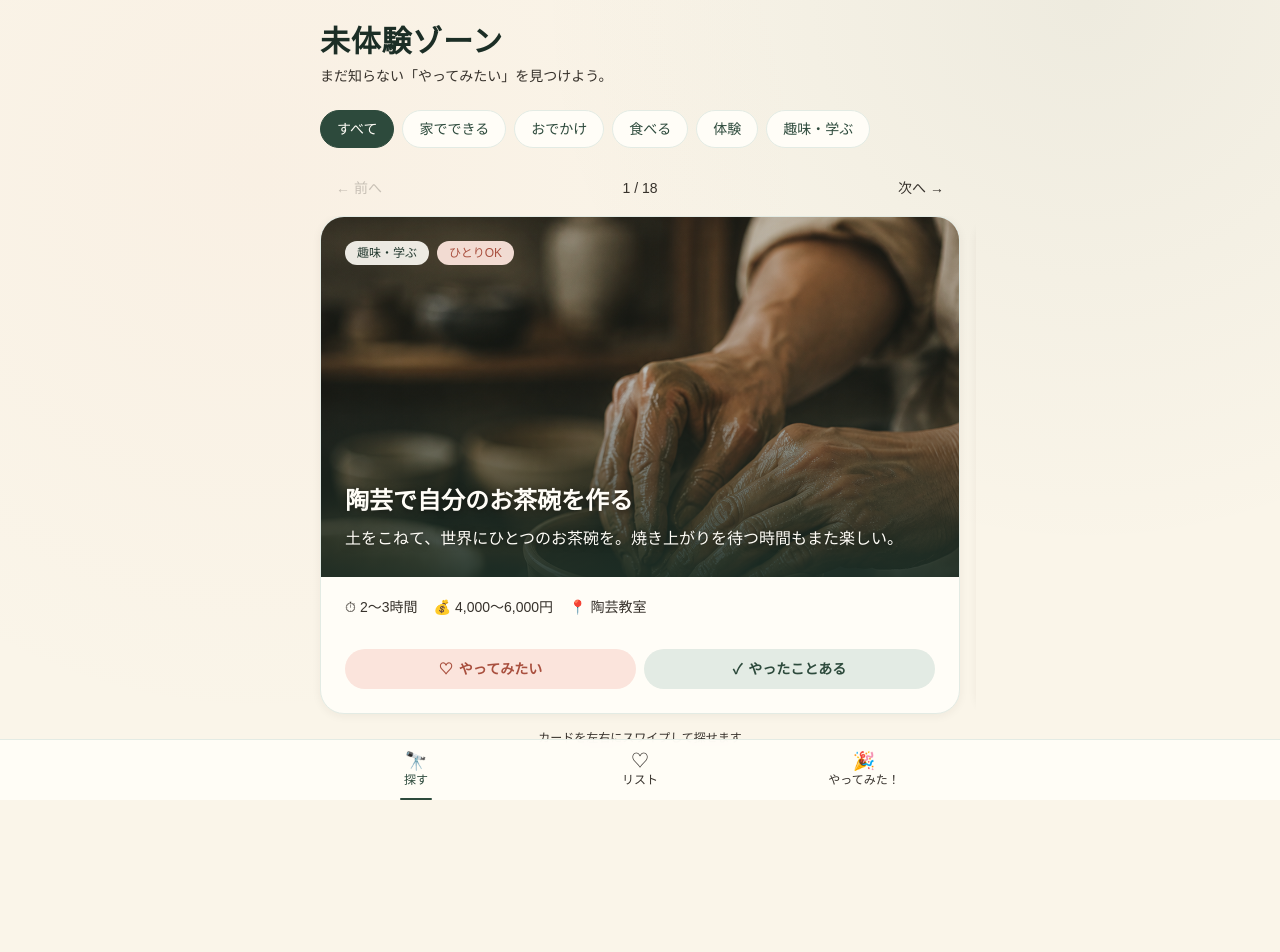
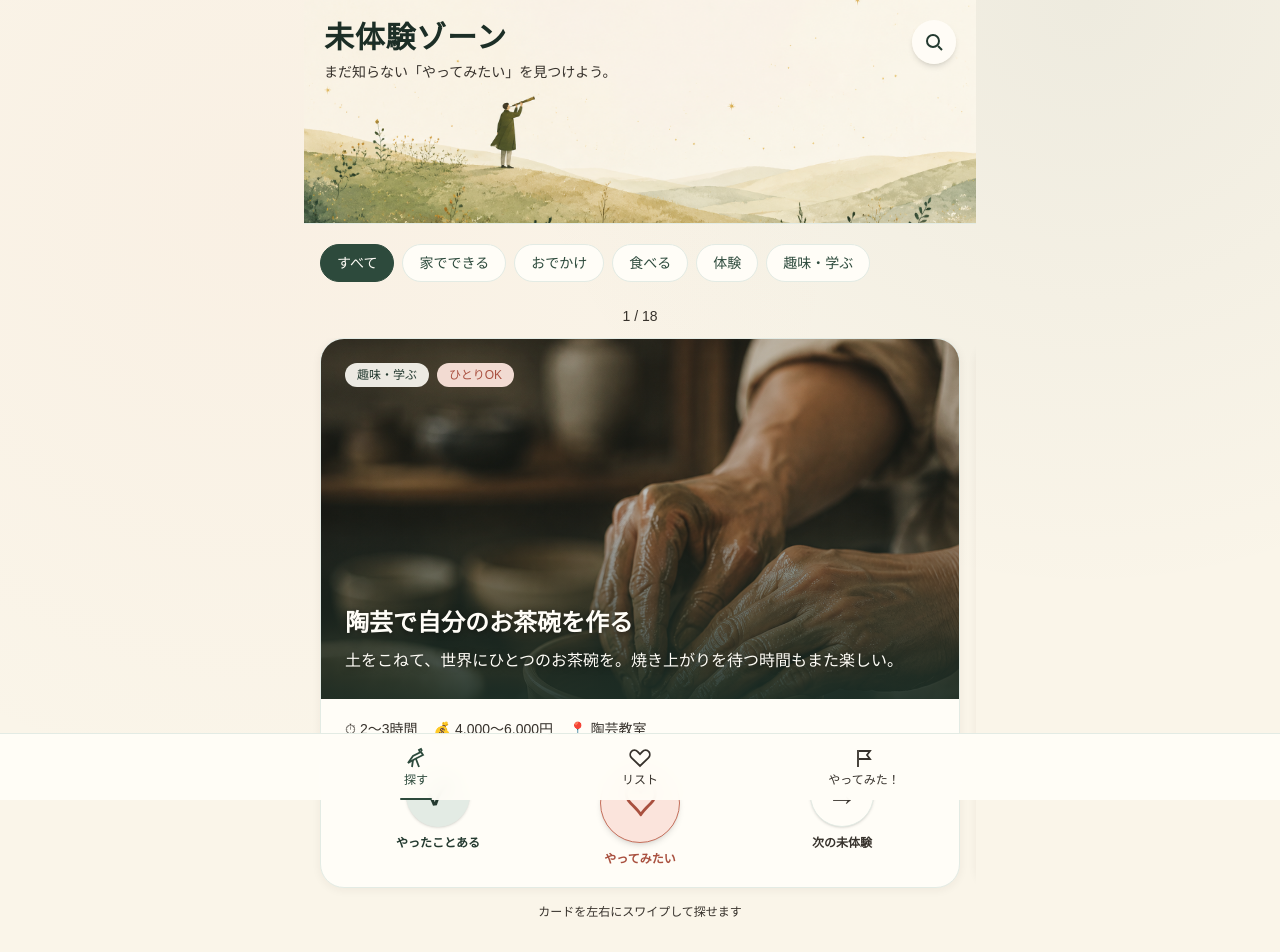
Before and after one commit to asbepartners/mitaiken, a Next.js app: page / in a window 1280 px wide. Shown: the top 952 px of the page. Before the commit the page ends 858 px from the top, so only its background shows below. Built offline with nearby package versions, Linux system fonts and the light colour scheme.

Commit message:
Complete Sprint 3 experience UI

```diff
--- a/src/app/globals.css
+++ b/src/app/globals.css
@@ -64,6 +64,14 @@ body {
   }
 }
 
+@keyframes heart-pop {
+  0% { transform: scale(0.75); }
+  55% { transform: scale(1.18); }
+  100% { transform: scale(1); }
+}
+
+.heart-pop { animation: heart-pop 320ms ease-out; }
+
 ::-webkit-scrollbar {
   width: 8px;
 }
--- a/src/components/BottomNav.tsx
+++ b/src/components/BottomNav.tsx
@@ -9,11 +9,17 @@ interface BottomNavProps {
   triedCount: number;
 }
 
-const TABS: { key: Tab; label: string; icon: string }[] = [
-  { key: "explore", label: "探す", icon: "🔭" },
-  { key: "wishlist", label: "リスト", icon: "♡" },
-  { key: "tried", label: "やってみた！", icon: "🎉" },
+const TABS: { key: Tab; label: string }[] = [
+  { key: "explore", label: "探す" },
+  { key: "wishlist", label: "リスト" },
+  { key: "tried", label: "やってみた！" },
 ];
+
+function NavIcon({ tab }: { tab: Tab }) {
+  if (tab === "explore") return <svg viewBox="0 0 24 24"><path d="m4 17 5-7 8-4 2 3-8 4-7 4Z"/><path d="m9 14-1 7m4-8 3 8M16 6l-1-2 2-1 1 2"/></svg>;
+  if (tab === "wishlist") return <svg viewBox="0 0 24 24"><path d="M20.8 5.7c-1.6-2-4.7-2-6.4-.1L12 8.2 9.6 5.6c-1.7-1.9-4.8-1.9-6.4.1-1.5 1.8-1.2 4.5.4 6.1L12 20l8.4-8.2c1.6-1.6 1.9-4.3.4-6.1Z"/></svg>;
+  return <svg viewBox="0 0 24 24"><path d="M6 21V4m1 1h11l-3 4 3 4H7"/></svg>;
+}
 
 export function BottomNav({ active, onChange, wishlistCount, triedCount }: BottomNavProps) {
   const counts: Record<Tab, number | null> = {
@@ -37,8 +43,8 @@ export function BottomNav({ active, onChange, wishlistCount, triedCount }: Botto
                 isActive ? "text-green-800" : "text-ink-soft"
               }`}
             >
-              <span className="text-lg leading-none" aria-hidden>
-                {tab.icon}
+              <span className="h-6 w-6 [&_svg]:h-full [&_svg]:w-full [&_svg]:fill-none [&_svg]:stroke-current [&_svg]:stroke-[1.8] [&_svg]:stroke-linecap-round [&_svg]:stroke-linejoin-round" aria-hidden>
+                <NavIcon tab={tab.key} />
               </span>
               <span>{tab.label}</span>
               {!!count && (
--- a/src/components/ExperienceCard.tsx
+++ b/src/components/ExperienceCard.tsx
@@ -8,6 +8,7 @@ interface ExperienceCardProps {
   experience: Experience;
   entry?: StatusEntry;
   variant?: "default" | "featured";
+  onNext?: () => void;
   onToggleWishlist: (id: string) => void;
   onRequestMarkTried: (id: string) => void;
   onUndoTried: (id: string) => void;
@@ -17,6 +18,7 @@ export function ExperienceCard({
   experience,
   entry,
   variant = "default",
+  onNext,
   onToggleWishlist,
   onRequestMarkTried,
   onUndoTried,
@@ -116,7 +118,22 @@ export function ExperienceCard({
         </div>
       </dl>
 
-      {isTried && entry?.status === "cleared" ? (
+      {isFeatured ? (
+        <div className={`${hasHero ? "mx-5 mb-5" : ""} mt-auto flex items-start justify-around gap-2 pt-6`}>
+          <button type="button" onClick={() => onRequestMarkTried(experience.id)} className="group flex w-24 flex-col items-center gap-2 text-xs font-bold text-green-900">
+            <span className="flex h-16 w-16 items-center justify-center rounded-full border border-green-100 bg-green-100 text-3xl shadow-sm transition-transform group-active:scale-90">✓</span>
+            やったことある
+          </button>
+          <button type="button" onClick={() => onToggleWishlist(experience.id)} aria-pressed={isWishlisted} className="group flex w-24 flex-col items-center gap-2 text-xs font-bold text-coral-500">
+            <span key={isWishlisted ? "liked" : "idle"} className={`flex h-20 w-20 items-center justify-center rounded-full border border-coral-400 bg-coral-100 text-4xl shadow-md transition-colors group-active:scale-90 ${isWishlisted ? "heart-pop bg-coral-500 text-paper" : ""}`}>{isWishlisted ? "♥" : "♡"}</span>
+            やってみたい
+          </button>
+          <button type="button" onClick={onNext} disabled={!onNext} className="group flex w-24 flex-col items-center gap-2 text-xs font-bold text-ink-soft disabled:opacity-30">
+            <span className="flex h-16 w-16 items-center justify-center rounded-full border border-green-100 bg-paper text-3xl shadow-sm transition-transform group-active:scale-90">→</span>
+            次の未体験
+          </button>
+        </div>
+      ) : isTried && entry?.status === "cleared" ? (
         <div className={`${hasHero ? "mx-6 mb-6" : ""} ${isFeatured ? "mt-auto pt-8" : "mt-4"} flex items-center justify-between gap-3`}>
           <p className="text-xs text-ink-soft">{formatTiming(entry.timing)}にやってみた</p>
           <button
--- a/src/components/ExploreView.tsx
+++ b/src/components/ExploreView.tsx
@@ -21,12 +21,18 @@ export function ExploreView({
 }: ExploreViewProps) {
   const [category, setCategory] = useState<CategoryFilterValue>("all");
   const [currentIndex, setCurrentIndex] = useState(0);
+  const [searchOpen, setSearchOpen] = useState(false);
+  const [query, setQuery] = useState("");
   const carouselRef = useRef<HTMLDivElement>(null);
 
   const filtered = useMemo(() => {
-    if (category === "all") return experiences;
-    return experiences.filter((experience) => experience.category === category);
-  }, [category]);
+    const normalizedQuery = query.trim().toLocaleLowerCase("ja");
+    return experiences.filter((experience) => {
+      const matchesCategory = category === "all" || experience.category === category;
+      const searchable = `${experience.title} ${experience.description} ${experience.place}`.toLocaleLowerCase("ja");
+      return matchesCategory && (!normalizedQuery || searchable.includes(normalizedQuery));
+    });
+  }, [category, query]);
 
   function handleCategoryChange(nextCategory: CategoryFilterValue) {
     setCategory(nextCategory);
@@ -58,11 +64,25 @@ export function ExploreView({
 
   return (
     <div className="px-4 pb-4 pt-6">
-      <header className="mb-6">
-        <h1 className="text-3xl font-bold tracking-wide text-green-950">未体験ゾーン</h1>
-        <p className="mt-1.5 text-sm text-ink-soft">
-          まだ知らない「やってみたい」を見つけよう。
-        </p>
+      <header className="relative -mx-4 -mt-6 mb-5 h-56 overflow-hidden border-b border-green-100">
+        {/* eslint-disable-next-line @next/next/no-img-element */}
+        <img src={`${process.env.NODE_ENV === "production" ? "/mitaiken" : ""}/header-explore.png`} alt="" className="absolute inset-0 h-full w-full object-cover" />
+        <div className="absolute inset-x-0 top-0 flex items-start justify-between p-5">
+          <div>
+            <h1 className="text-3xl font-bold tracking-wide text-green-950">未体験ゾーン</h1>
+            <p className="mt-1.5 text-sm font-medium text-ink-soft">まだ知らない「やってみたい」を見つけよう。</p>
+          </div>
+          <button type="button" onClick={() => setSearchOpen(true)} aria-label="未体験を検索" className="flex h-11 w-11 shrink-0 items-center justify-center rounded-full bg-paper/95 text-green-900 shadow-md">
+            <svg viewBox="0 0 24 24" className="h-6 w-6 fill-none stroke-current stroke-2"><circle cx="11" cy="11" r="6"/><path d="m16 16 4 4"/></svg>
+          </button>
+        </div>
+        {searchOpen && (
+          <div className="absolute inset-x-4 top-4 flex items-center gap-2 rounded-full bg-paper p-2 shadow-lg">
+            <button type="button" onClick={() => { setSearchOpen(false); setQuery(""); }} aria-label="検索を閉じる" className="h-9 w-9 text-xl">←</button>
+            <input autoFocus value={query} onChange={(event) => { setQuery(event.target.value); setCurrentIndex(0); carouselRef.current?.scrollTo({ left: 0 }); }} placeholder="陶芸、プラネタリウム…" className="min-w-0 flex-1 bg-transparent px-1 text-base text-ink outline-none" />
+            {query && <button type="button" onClick={() => setQuery("")} className="h-9 w-9 text-xl" aria-label="検索語を消す">×</button>}
+          </div>
+        )}
       </header>
 
       <div className="mb-5">
@@ -71,26 +91,8 @@ export function ExploreView({
 
       {filtered.length > 0 && (
         <>
-          <div className="mb-3 flex items-center justify-between px-1 text-sm font-medium text-ink-soft">
-            <button
-              type="button"
-              onClick={() => scrollToCard(currentIndex - 1)}
-              disabled={currentIndex === 0}
-              className="rounded-full px-3 py-1.5 disabled:opacity-25"
-              aria-label="前の未体験を見る"
-            >
-              ← 前へ
-            </button>
+          <div className="mb-3 flex items-center justify-center px-1 text-sm font-medium text-ink-soft">
             <span aria-live="polite">{currentIndex + 1} / {filtered.length}</span>
-            <button
-              type="button"
-              onClick={() => scrollToCard(currentIndex + 1)}
-              disabled={currentIndex === filtered.length - 1}
-              className="rounded-full px-3 py-1.5 disabled:opacity-25"
-              aria-label="次の未体験を見る"
-            >
-              次へ →
-            </button>
           </div>
 
           <div
@@ -104,6 +106,7 @@ export function ExploreView({
                   experience={experience}
                   entry={statusMap[experience.id]}
                   variant="featured"
+                  onNext={currentIndex < filtered.length - 1 ? () => scrollToCard(currentIndex + 1) : undefined}
                   onToggleWishlist={onToggleWishlist}
                   onRequestMarkTried={onRequestMarkTried}
                   onUndoTried={onUndoTried}
@@ -120,7 +123,7 @@ export function ExploreView({
 
       {filtered.length === 0 && (
         <p className="mt-10 text-center text-sm text-ink-soft">
-          このカテゴリーには、まだ未体験が見つかりませんでした。
+          条件に合う未体験が見つかりませんでした。
         </p>
       )}
     </div>
```
Also changed, not shown: public/header-explore.png (added).
